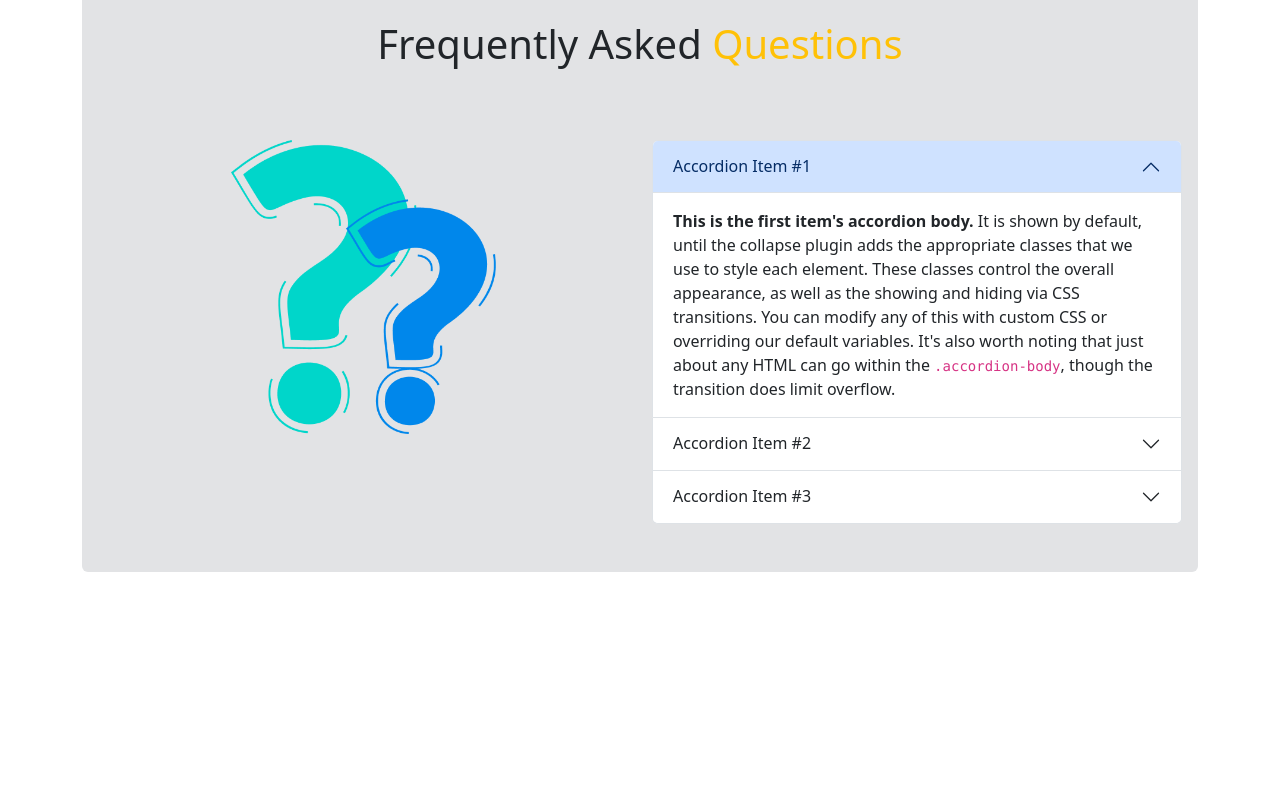
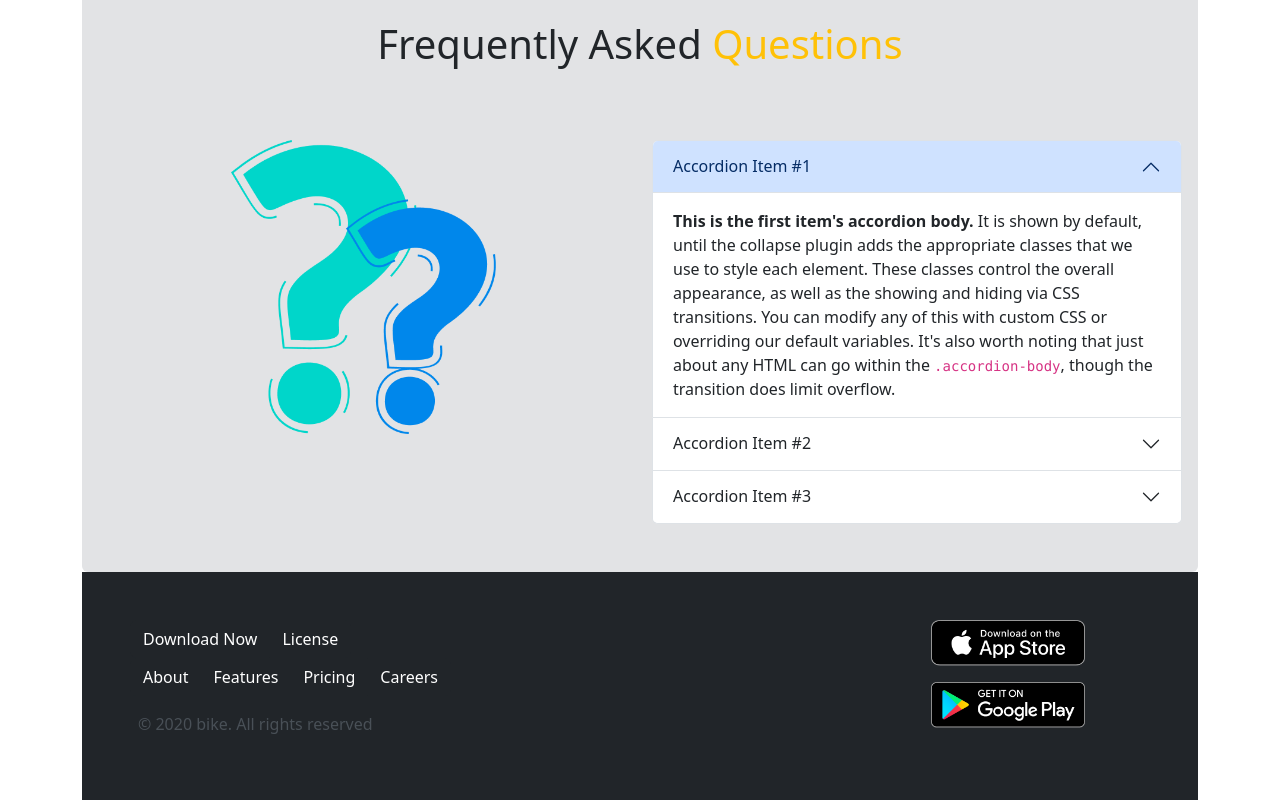
Before and after one commit to AhadKabbo/biker_hub, a plain HTML site: page index.html in a window 1280 px wide. Shown: the part 2529-3329 px from the top of the page. Before the commit the page ends 3101 px from the top, so only its background shows below. Drawn offline with nearby package versions, Linux system fonts and the light colour scheme.

Commit message:
footer ios and andoid creat some problem, can't make those align center

```diff
--- a/index.html
+++ b/index.html
@@ -421,6 +421,48 @@
         </div>
       </section>
     </main>
+
+    <footer>
+      <section class="bg-dark">
+        <div class="row">
+          <div class="col-8">
+            <div class="p-5 row">
+              <div class="col-12">
+                <div class="btn-group" role="group" aria-label=" button group">
+                  <button type="button" class="btn btn-dark">
+                    Download Now
+                  </button>
+                  <button type="button" class="btn btn-dark">License</button>
+                </div>
+              </div>
+              <div class="col-12">
+                <div class="btn-group" role="group" aria-label=" button group">
+                  <button type="button" class="btn btn-dark">About</button>
+                  <button type="button" class="btn btn-dark">Features</button>
+                  <button type="button" class="btn btn-dark">Pricing</button>
+                  <button type="button" class="btn btn-dark">Careers</button>
+                </div>
+              </div>
+              <div class="col-12">
+                <p class="text-light-emphasis mt-3 ms-2">
+                  © 2020 bike. All rights reserved
+                </p>
+              </div>
+            </div>
+          </div>
+          <div class="col-4">
+            <div class="row mt-5 align-items-center">
+              <div class="row justify-content-center">
+                <img class="img-fluid w-50 mb-3" src="images/ios.png" alt="" />
+              </div>
+              <div class="row justify-content-center">
+                <img class="img-fluid w-50" src="images/android.png" alt="" />
+              </div>
+            </div>
+          </div>
+        </div>
+      </section>
+    </footer>
     <script
       src="https://cdn.jsdelivr.net/npm/bootstrap@5.3.0-alpha1/dist/js/bootstrap.bundle.min.js"
       integrity="sha384-w76AqPfDkMBDXo30jS1Sgez6pr3x5MlQ1ZAGC+nuZB+EYdgRZgiwxhTBTkF7CXvN"
```
